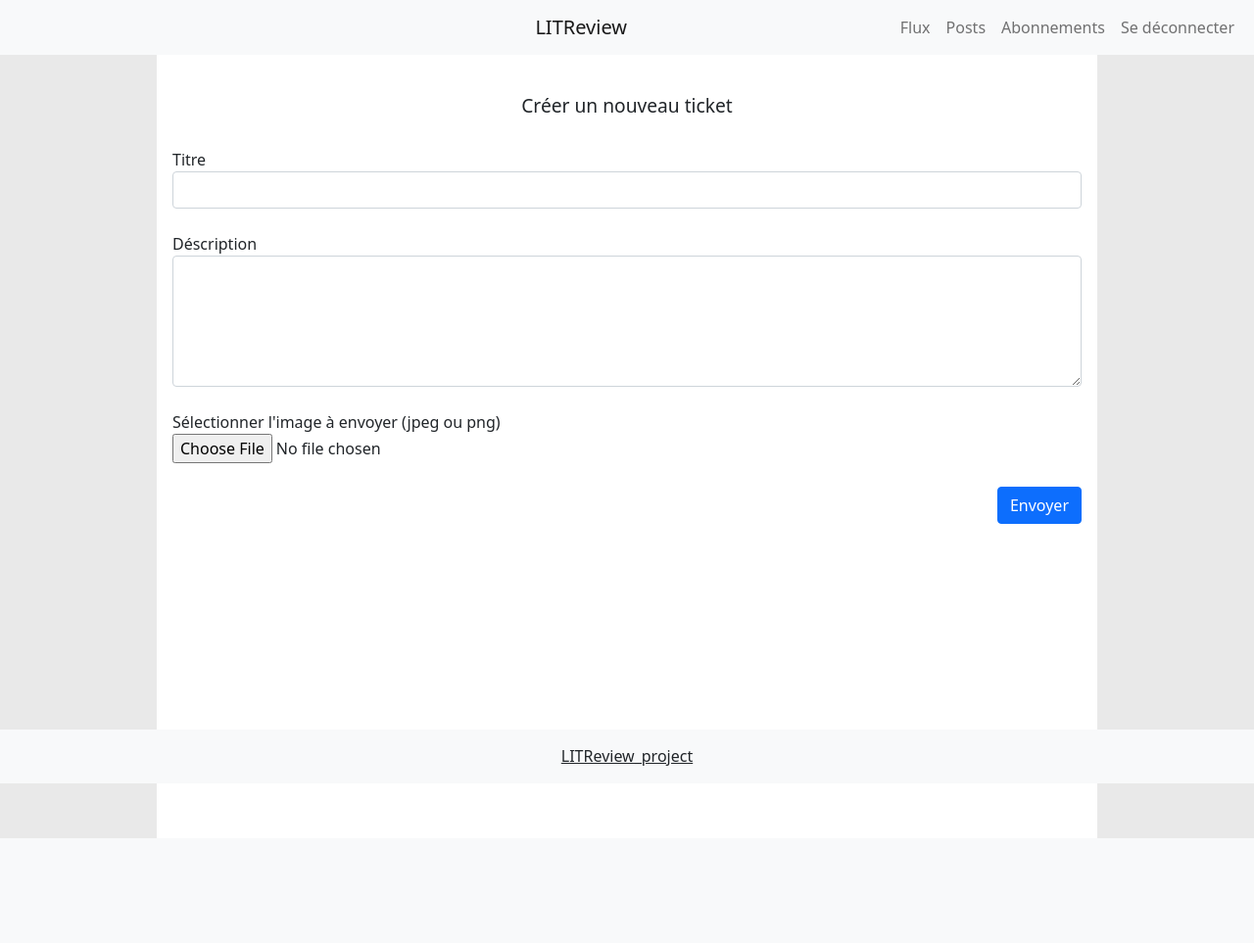
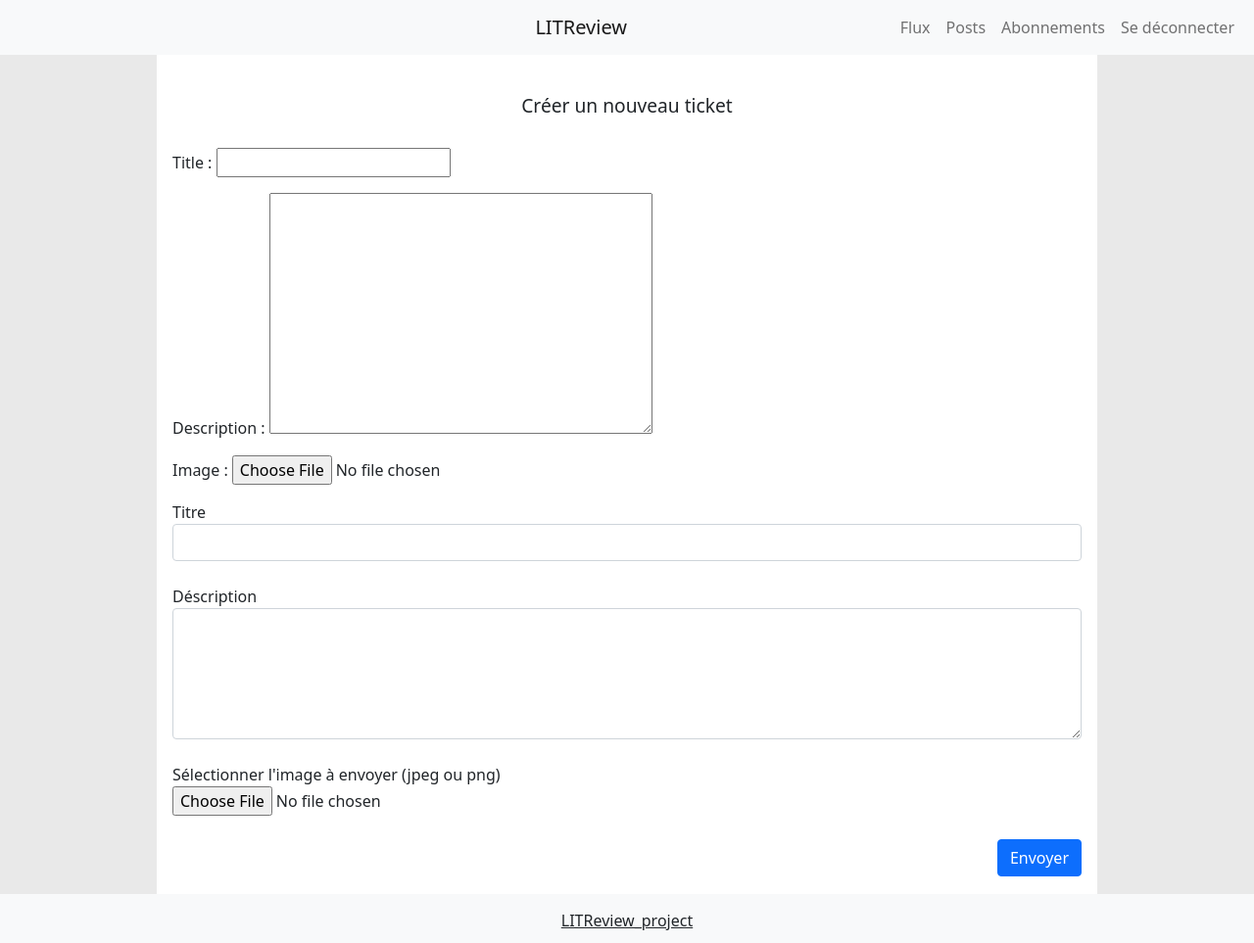
Before and after one commit to npaillasson/LITReview_project, a Django app: page /new_ticket/ in a window 1280 px wide. Shown: the whole page at 98% size. Before the commit the page ends 856 px from the top, so only its background shows below. Run offline with Django 3.2, Linux system fonts and the light colour scheme; data comes from the database, SQL or seed files in the repository.

Commit message:
new version using the form class and footer bug is fixed

```diff
--- a/src/review/forms.py
+++ b/src/review/forms.py
@@ -3,12 +3,12 @@ from .models import Ticket
 
 
 class NewTicketForm(forms.ModelForm):
-    message = forms.CharField(widget=forms.Textarea(), max_length=4000)
-    title = forms.CharField(max_length=128)
+    #message = forms.CharField(widget=forms.Textarea(), max_length=4000)
+    #title = forms.CharField(max_length=128)
     #user = models.ForeignKey(to=settings.AUTH_USER_MODEL, on_delete=models.CASCADE)
     #image = forms.ImageField(null=True, blank=True)
     #time_created
 
     class Meta:
         model = Ticket
-        fields = ['title', 'message', 'description', 'image']
+        fields = ['title', 'description', 'image']
--- a/src/review/static/css/base_style.css
+++ b/src/review/static/css/base_style.css
@@ -16,18 +16,10 @@
     color: red;
 }
 
-footer
-{
-    position: fixed;
-	bottom: 0;
-    width: 100%;
-}
-
 #base_main
 {
     min-height:100%;
     margin: auto;
-    position: relative;
     height: 100%;
 }
 
@@ -39,7 +31,8 @@ footer
 	padding-bottom: 0px;
 }
 
-body, html
+footer
 {
-    height:100%;
+    height: 50px;
+    width: 100%
 }
--- a/src/review/templates/review/base.html
+++ b/src/review/templates/review/base.html
@@ -41,7 +41,7 @@
     <section class="h-100" style="background-color: rgb(233,233,233);">
       {% block body %}{% endblock %}
     </section>
-    <footer class="bg-light fixed-bottom">
+    <footer class="bg-light">
       <p id="footer_message">LITReview_project</p>
     </footer>
   </div>
--- a/src/review/templates/review/new_ticket.html
+++ b/src/review/templates/review/new_ticket.html
@@ -3,12 +3,13 @@
 {% block body %}
 <link rel="stylesheet" type="text/css" href="{% static 'css/new_ticket_style.css' %}">
 <div class="ticket_main w-75 p-3 bg-white">
-  <div>
+  <div style="padding-bottom: 40px">
     <br>
     <h1 class="new_ticket_title">Créer un nouveau ticket</h1>
     <br>
       <form method="post">
         {% csrf_token %}
+        {{form.as_p}}
         <div class="form-group">
           <label for="id_subject">Titre</label>
           <input type="text" class="form-control" id="id_subject" name="subject">
--- a/src/review/views.py
+++ b/src/review/views.py
@@ -1,6 +1,7 @@
 from django.shortcuts import render, get_object_or_404
 from .forms import NewTicketForm
 from django.contrib.auth.models import User
+from .forms import NewTicketForm
 
 def index(request):
     print(request.user.is_authenticated)
@@ -9,9 +10,9 @@ def index(request):
 def new_ticket(request):
     #if request.method == 'POST':
     #    form = NewTicketForm(request.POST)
-    print(request.POST)
-    print(User.objects.first())
-    return render(request, 'review/new_ticket.html')
+    #print(request.POST)
+    #print(User.objects.first())
+    return render(request, 'review/new_ticket.html', {'form' : NewTicketForm})
 
 def new_account(request):
     return render(request, 'review/new_account.html')
```
